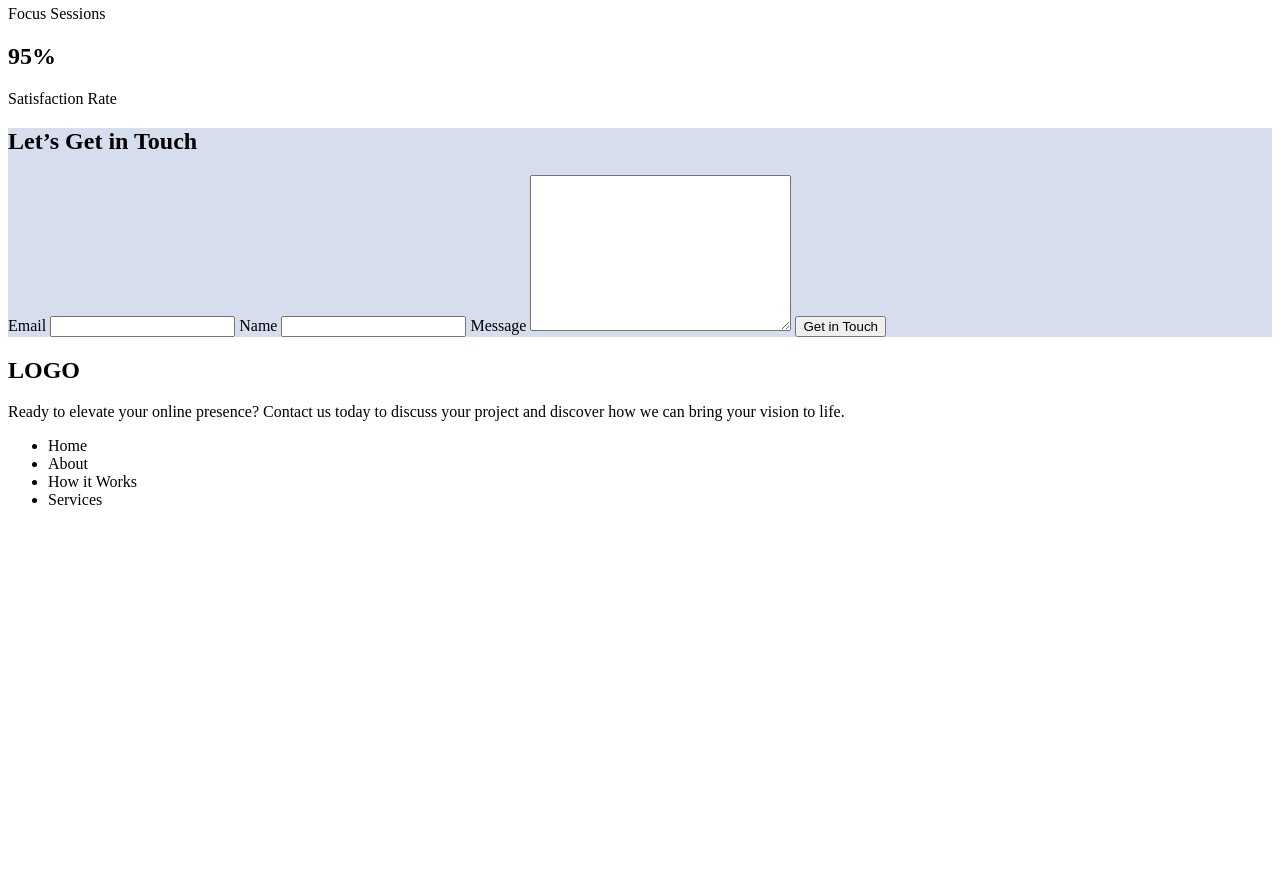
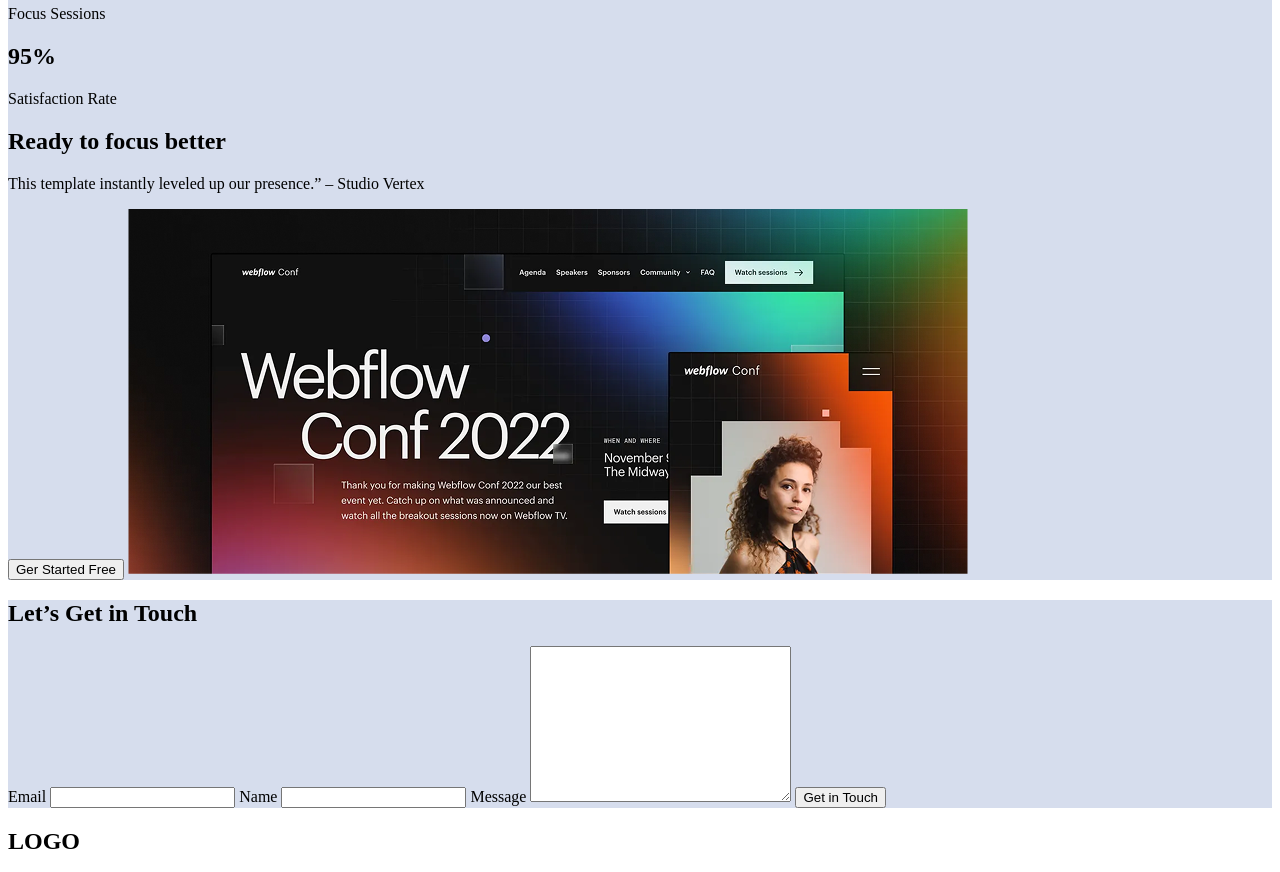
Before and after one commit to niloy1hasan/webflow-landing-page-assignment, a plain HTML site: page index.html in a window 1280 px wide. Shown: the part 820-1692 px from the top of the page. Before the commit the page ends 1345 px from the top, so only its background shows below. Drawn offline with Linux system fonts and the light colour scheme.

Commit message:
get started section added

```diff
--- a/index.html
+++ b/index.html
@@ -49,6 +49,15 @@
                 </div>
             </div>
         </section>
+
+
+        <section class="get-start">
+            <h2 class="get-start-title">Ready to focus better</h2>
+            <p class="get-start-description">This template instantly leveled up our presence.” – Studio Vertex</p>
+            <button class="get-started-btn">Ger Started Free</button>
+            <img src="Assets/wc-big.png" alt="">
+        </section>
+
     </main>
 
     <footer class="footer">
--- a/styles/style.css
+++ b/styles/style.css
@@ -1,3 +1,4 @@
+
 /* header section */
 
 /* navbar */
@@ -8,6 +9,15 @@
     background-repeat: no-repeat;
     width: 100%;
 }
+
+
+/* main section */
+
+main {
+    background-color: #D6DDED;
+}
+
+
 
 /* footer */
 
```
